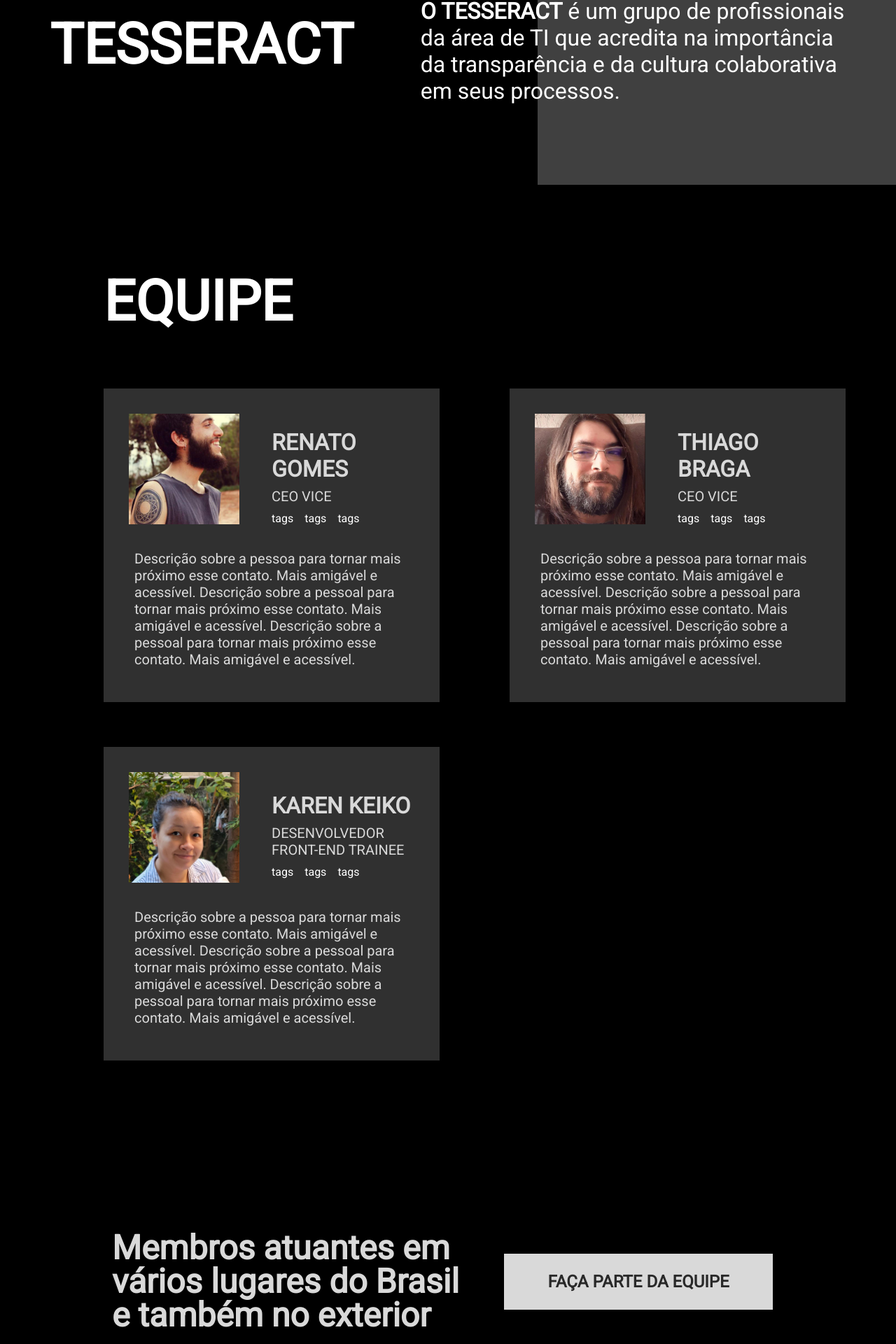
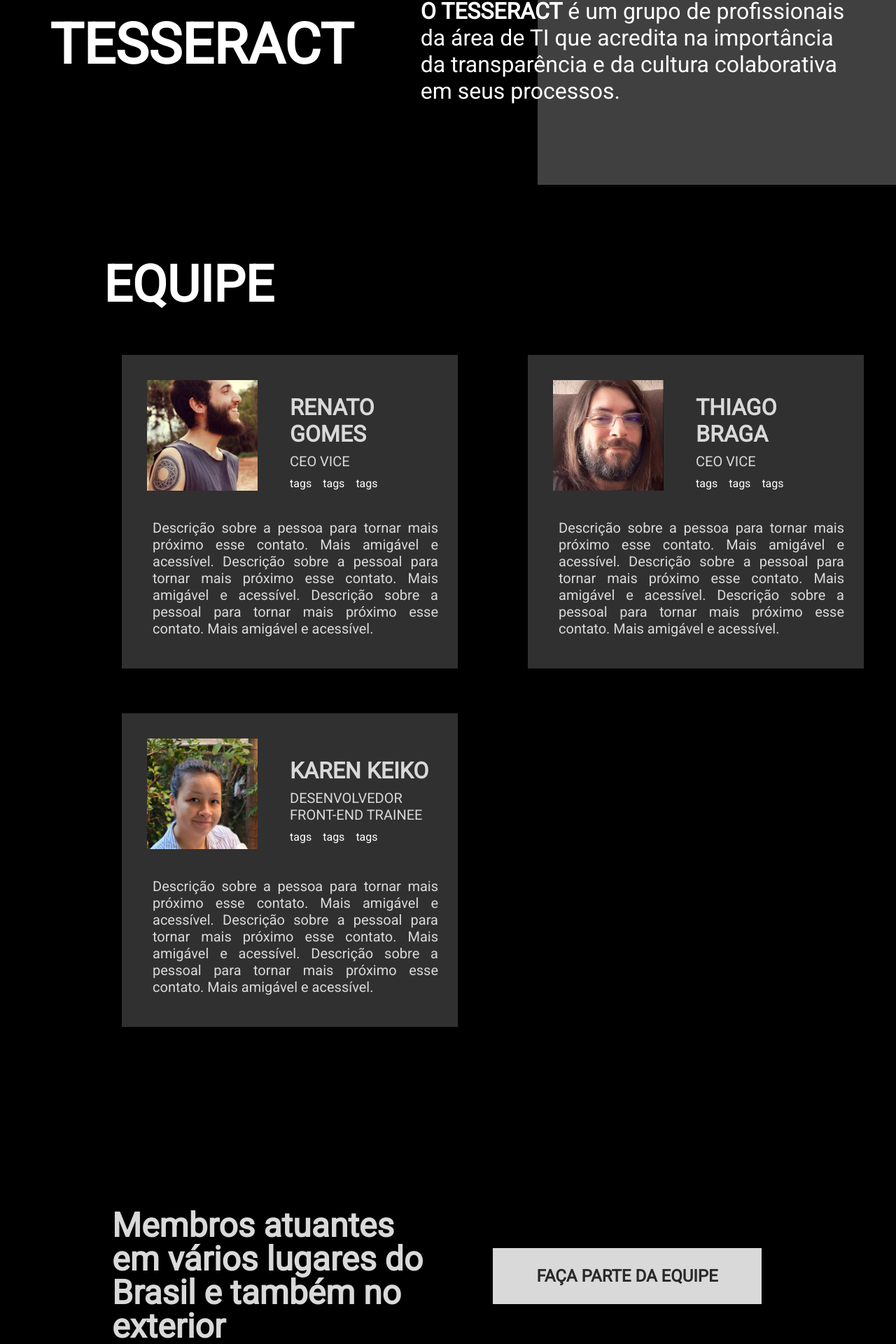
Before and after one commit to grupotesseract/grupotesseract.com.br, a Next.js app: page /quemsomos in a window 1280 px wide. Shown: the part 680-2600 px from the top of the page at 70% size. Built offline with nearby package versions, Linux system fonts and the light colour scheme.

Commit message:
feat(layout): Adjust layout the About us page.

```diff
--- a/app/components/FormContact.tsx
+++ b/app/components/FormContact.tsx
@@ -22,7 +22,7 @@ export default function FormContact() {
   });
 
   const handleChange = (
-    e: React.ChangeEvent<HTMLInputElement | HTMLTextAreaElement>
+    e: React.ChangeEvent<HTMLInputElement | HTMLTextAreaElement>,
   ) => {
     const { name, value } = e.target;
     setFormData((prevState) => ({
@@ -97,7 +97,7 @@ export default function FormContact() {
         />
         <button
           type="submit"
-          className="button-submit mt-6 text-2xl font-normal uppercase hover:bg-slate-400 lg:mt-12"
+          className="button-submit flex self-end mt-6 text-2xl font-normal uppercase hover:bg-slate-400 lg:mt-12"
         >
           Enviar
         </button>
--- a/app/components/GenericButton.tsx
+++ b/app/components/GenericButton.tsx
@@ -10,7 +10,7 @@ export default function GenericButton(props: GenericButtonProps) {
   return (
     <Link href={props.path}>
       <button
-        className={`${props.buttonClass} w-72 h-10 bg-gray hover:bg-slate-400 font-bold uppercase xl:w-96 xl:h-20`}
+        className={`${props.buttonClass} w-56 h-10 bg-gray hover:bg-slate-400 font-bold uppercase md:w-72 xl:w-96 xl:h-20`}
       >
         {props.children}
       </button>
--- a/app/components/Menu.tsx
+++ b/app/components/Menu.tsx
@@ -39,7 +39,7 @@ export default function Menu() {
       {openMenu && (
         <>
           <div className="flex justify-end w-screen h-screen fixed z-30">
-            <div className="bg-lightBlue bg-opacity-80 w-2/3 blur-1"></div>
+            <div className="bg-lightBlue bg-opacity-80 w-1/2 blur-1 md:w-2/3"></div>
             <button
               className="flex absolute pt-8 lg:pt-0 lg:w-24 lg:h-24 lg:mt-8"
               onClick={() => setOpenMenu(!openMenu)}
@@ -57,7 +57,7 @@ export default function Menu() {
             </button>
             <nav
               ref={menuRef}
-              className="menu-nav flex flex-col flex-wrap items-center w-1/3 lg:items-start lg:pb-36 lg:pl-20"
+              className="menu-nav flex flex-col flex-wrap items-center w-1/2 md:w-1/3 lg:items-start lg:pt-64 lg:pb-36 lg:pl-20 2xl:pt-32"
             >
               <ul className="flex flex-col justify-between mt-12 2xl:mt-48 relative">
                 <li
--- a/app/components/SocialMediaIcons.tsx
+++ b/app/components/SocialMediaIcons.tsx
@@ -2,7 +2,7 @@ import React from 'react';
 
 const SocialMediaIcons = () => (
   <>
-    <div className="flex pr-6 md:max-xl:pr-0">
+    <div className="flex lg:pr-6">
       <a
         href="https://www.instagram.com/tesseract"
         target="_blank"
--- a/app/components/TeamCardMember.tsx
+++ b/app/components/TeamCardMember.tsx
@@ -21,7 +21,7 @@ export default function TeamCardMember(props: TeamCardMemberProps) {
           imageName={props.imageName}
           width={158}
           height={150}
-          imageClass="image-card"
+          imageClass="image-card m-2 md:m-4"
         />
         <TeamMemberName name={props.name} position={props.position} />
         <TeamMemberDescription description={props.description} />
--- a/app/components/TeamMemberDescription.tsx
+++ b/app/components/TeamMemberDescription.tsx
@@ -6,10 +6,10 @@ interface TeamMemberDescriptionProps {
 
 export default function TeamMemberDescription(
   // eslint-disable-next-line @typescript-eslint/no-unused-vars
-  props: TeamMemberDescriptionProps
+  props: TeamMemberDescriptionProps,
 ) {
   return (
-    <div className="team-description">
+    <div className="team-description w-80 pt-2 text-justify md:pl-6">
       <p>{props.description}</p>
     </div>
   );
--- a/app/components/TeamMemberList.tsx
+++ b/app/components/TeamMemberList.tsx
@@ -5,8 +5,10 @@ export default function TeamMemberList() {
   return (
     <>
       <div className="p-5 xl:mt-40 xl:ml-32 2xl:mx-0 2xl:p-12">
-        <h1 className="team-title flex font-extrabold uppercase">Equipe</h1>
-        <div className="grid grid-cols-1 lg:grid-cols-2 2xl:grid-cols-3 lg:gap-x-12">
+        <h1 className="team-title flex justify-center text-6xl font-extrabold uppercase lg:justify-start lg:text-7xl">
+          Equipe
+        </h1>
+        <div className="grid grid-cols-1 justify-items-center lg:grid-cols-2 2xl:grid-cols-3 lg:gap-x-12">
           {teamMembers.map((member: any) => (
             <TeamCardMember
               key={member.id}
--- a/app/components/TextWithButton.tsx
+++ b/app/components/TextWithButton.tsx
@@ -2,8 +2,8 @@ import GenericButton from '../components/GenericButton';
 
 export default function TextWithButton() {
   return (
-    <div className="flex flex-col justify-center items-center w-[90vw] mt-56 pl-40 lg:flex-row">
-      <h1 className="pr-8 text-4xl text-gray font-black xl:text-5xl">
+    <div className="flex flex-col gap-8 justify-center items-center mt-56 p-4 md:w-[90vw] md:pl-40 lg:flex-row">
+      <h1 className="text-4xl text-gray font-black lg:pr-8 xl:text-5xl">
         Membros atuantes em vários lugares do Brasil e também no exterior
       </h1>
       <GenericButton path="/contato" buttonClass="button-team xl:text-2xl">
```
